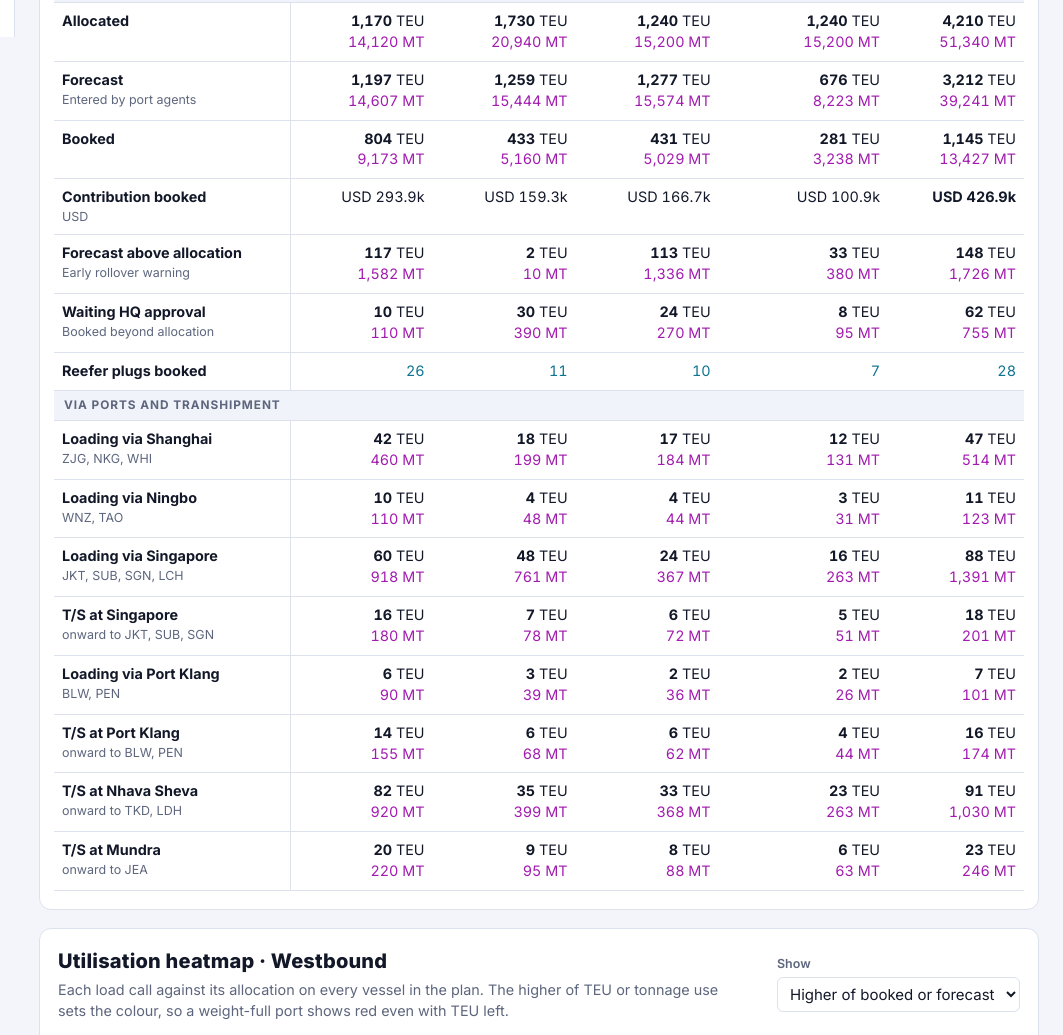
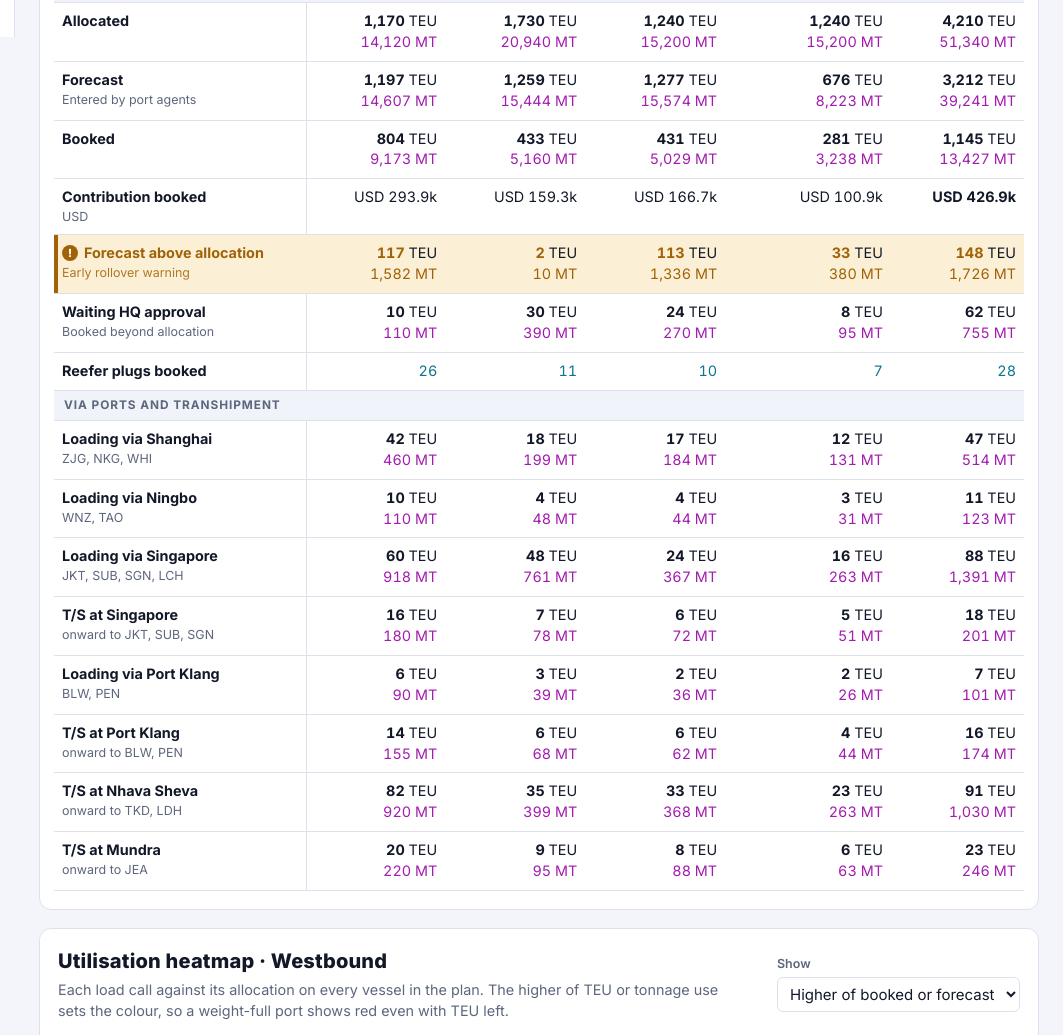
Before and after one commit to gwynpeh/slot-allocation-desk, a plain HTML site: page index.html in a window 1280 px wide. Shown: the part 763-1798 px from the top of the page, without its empty margins (217-1280 px from the left). Drawn offline with Linux system fonts and the light colour scheme.

Commit message:
Upcoming voyages: Forecast above allocation row stands out
Amber band, left bar, warning icon and amber figures when any voyage
has forecast above allocation; stays plain when there is none.

Co-Authored-By: Claude Opus 5.5 <noreply@anthropic.com>

```diff
--- a/index.html
+++ b/index.html
@@ -449,6 +449,13 @@ table.mini small.rev{display:block;font-size:.66rem;color:var(--accent)}
 tr.loadrow td{background:var(--surface-2);font-size:.84rem;padding-top:6px;padding-bottom:6px}
 .tbl-wrap tr.loadrow td:first-child{background:var(--surface-2);padding-left:44px}
 tr.loadrow .ld{white-space:nowrap}
+/* A warning row in a summary table: amber band, bar and figures, only when it has something in it. */
+tr.warnrow td{background:var(--warn-soft)!important}
+tr.warnrow td:first-child{box-shadow:inset 4px 0 0 var(--warn)!important}
+tr.warnrow .pname{color:var(--warn);font-weight:700}
+tr.warnrow .pname small{color:var(--warn);opacity:.85}
+tr.warnrow td.num b,tr.warnrow td.num .wt{color:var(--warn)}
+tr.warnrow .wi{display:inline-grid;place-items:center;width:16px;height:16px;border-radius:50%;background:var(--warn);color:#fff;font-size:.7rem;font-weight:800;margin-right:6px;vertical-align:1px}
 /* Allocation board: one row per measure, Allocation / Forecast / Booked as columns. Colour: soft allocation band, teal booked, amber/red only for warnings. */
 :root{--alloc-bg:#FAF9FF;--alloc-bg2:#F5F3FF;--bk:#0F766E}
 :root[data-theme="dark"]{--alloc-bg:#1B1934;--alloc-bg2:#221F40;--bk:#2DD4BF}
@@ -1088,14 +1095,14 @@ function reminder(){
 function pipelinePanel(){
   const b=B, nv=nextVoys(), cols=[curVoy(),...nv], tag=b==='WB'?'W':'E', span=cols.length+1+(nv.length?1:0);
   const cell=v=>`<td class="num">${vany(v)?`<b>${n0(v.teu)}</b> TEU<br><span class="wt">${n0(v.mt)} MT</span>`:'<span class="muted">—</span>'}</td>`;
-  const row=(label,sub,fn)=>{ const vals=cols.map(c=>withVoy(c.id,fn)); return `<tr><td><span class="pname">${label}${sub?`<small>${sub}</small>`:''}</span></td>${vals.map(cell).join('')}${nv.length?cell(vsum(vals.slice(1))):''}</tr>`; };
+  const row=(label,sub,fn,warn)=>{ const vals=cols.map(c=>withVoy(c.id,fn)), hot=warn&&vals.some(vany); return `<tr${hot?' class="warnrow"':''}><td><span class="pname">${hot?'<span class="wi" aria-hidden="true">!</span>':''}${label}${sub?`<small>${sub}</small>`:''}</span></td>${vals.map(cell).join('')}${nv.length?cell(vsum(vals.slice(1))):''}</tr>`; };
   let body=`<tr class="sec"><td colspan="${span}">${BD(b).label} totals</td></tr>`;
   body+=row('Allocated','',()=>vsum(origins(b).map(p=>effP(b,p))));
   body+=row('Forecast','Entered by port agents',()=>vsum(origins(b).map(p=>fcP(b,p))));
   body+=row('Booked','',()=>vsum(origins(b).map(p=>usedP(b,p))));
   if(role==='HQ'){ const cv=cols.map(c=>withVoy(c.id,()=>sumf(origins(b),p=>cmP(b,p))));
     body+=`<tr><td><span class="pname">Contribution booked<small>USD</small></span></td>${cv.map(v=>`<td class="num">${v?usd(v):'<span class="muted">—</span>'}</td>`).join('')}${nv.length?`<td class="num"><b>${usd(cv.slice(1).reduce((a,c)=>a+c,0))}</b></td>`:''}</tr>`; }
-  body+=row('Forecast above allocation','Early rollover warning',()=>vsum(origins(b).map(p=>fcOver(b,p))));
+  body+=row('Forecast above allocation','Early rollover warning',()=>vsum(origins(b).map(p=>fcOver(b,p))),true);
   body+=row('Waiting HQ approval','Booked beyond allocation',()=>vsum(origins(b).map(p=>pendP(b,p))));
   if(role!=='HQ' && loadsIn(b,role)){
     body+=row(`Your forecast · ${sn(role)}`,'',()=>fcP(b,role));
```
Also changed, not shown: slot-allocation-desk.html (+9 -2 lines).
